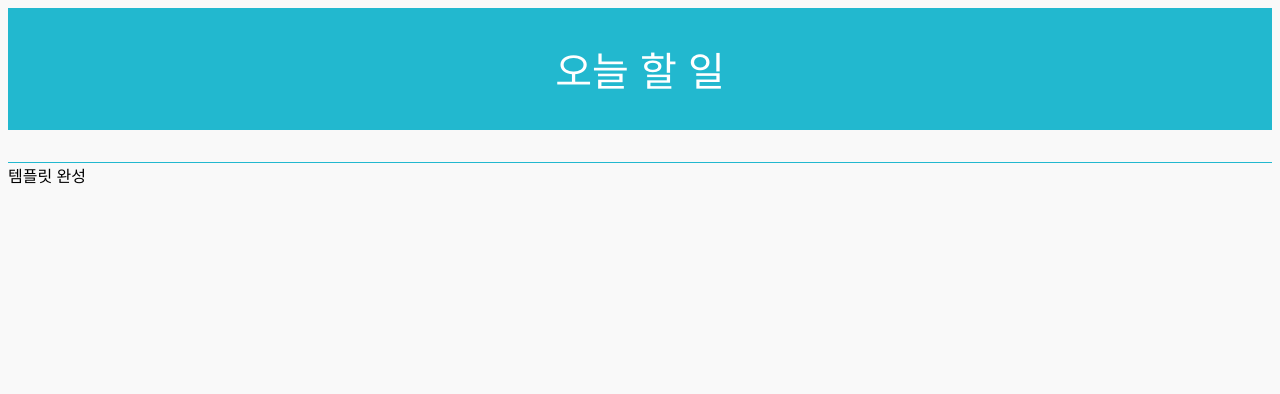
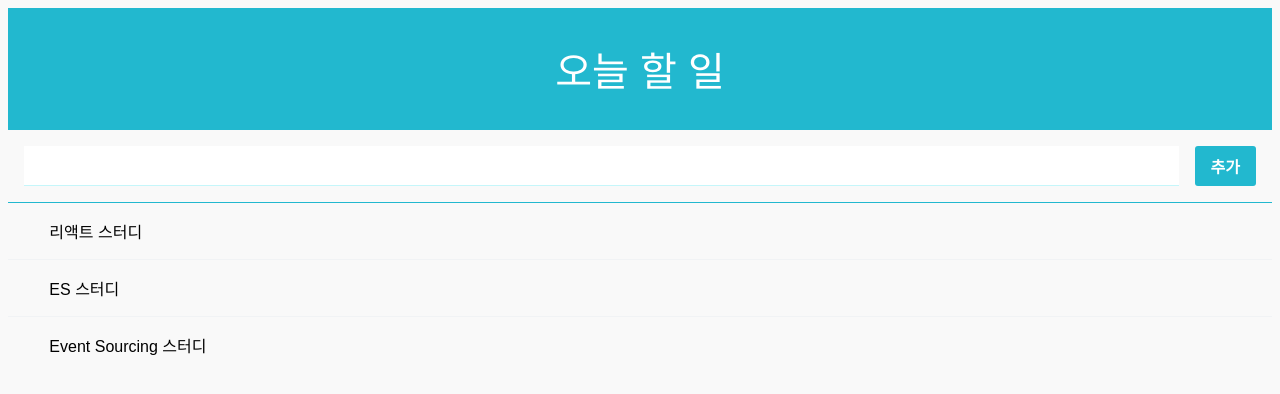
Before and after one commit to easywaldo/react-todo-list, a React (Create React App) app: page / in a window 1280 px wide. Shown: the top 394 px of the page. Built offline with nearby package versions, Linux system fonts and the light colour scheme.

Commit message:
컴포넌트 추가
TodoItemList
TodoItem

```diff
--- a/src/App.js
+++ b/src/App.js
@@ -1,13 +1,15 @@
 import React, { Component } from 'react';
 import TodoListTemplates from './components/TodoListTemplates';
+import Form from './components/form';
 import './index.css';
+import TodoItemList from './components/TodoItemList';
 
 class App extends Component {
   render() {
     return (
-      <TodoListTemplates>
-        템플릿 완성
-      </TodoListTemplates>
+    <TodoListTemplates form={<Form/>}>
+        <TodoItemList/>
+    </TodoListTemplates>
     );
   }
 }
--- /dev/null
+++ b/src/components/TodoItem.css
@@ -0,0 +1,48 @@
+.todo-item {
+    padding: 1rem;
+    display: flex;
+    align-items: center; /* 세로 가운데 정렬 */
+    cursor: pointer;
+    transition: all 0.15s;
+    user-select: none;
+  }
+
+  .todo-item:hover {
+    background: #e3fafc;
+  }
+
+  /* todo-item 에 마우스가 있을때만 .remove 보이기 */
+  .todo-item:hover .remove {
+    opacity: 1;
+  }
+
+  /* todo-item 사이에 윗 테두리 */
+  .todo-item + .todo-item {
+    border-top: 1px solid #f1f3f5;
+  }
+
+
+  .remove {
+    margin-right: 1rem;
+    color: #e64980;
+    font-weight: 600;
+    opacity: 0;
+  }
+
+  .todo-text {
+    flex: 1; /* 체크, 엑스를 제외한 공간 다 채우기 */
+    word-break: break-all;
+  }
+
+  .checked {
+    text-decoration: line-through;
+    color: #adb5bd;
+  }
+
+  .check-mark {
+    font-size: 1.5rem;
+    line-height: 1rem;
+    margin-left: 1rem;
+    color: #3bc9db;
+    font-weight: 800;
+  }
--- /dev/null
+++ b/src/components/TodoItem.js
@@ -0,0 +1,25 @@
+import React, { Component } from 'react';
+import './TodoItem.css';
+
+class TodoItem extends Component {
+    render() {
+        const { text, checked, id, onToggle, onRemove } = this.props;
+
+        return (
+            <div className="todo-item" onClick={() => onToggle(id)}>
+                <div className="remove" onClick={(e) => {
+                    e.stopPropagation();
+                    onRemove(id)}
+                }>&times;</div>
+            <div className={`todo-text ${checked && 'checked'}`}>
+                <div>{text}</div>
+            </div>
+            {
+                checked && (<div className="check-mark">✓</div>)
+            }
+            </div>
+        );
+    }
+}
+
+export default TodoItem;
--- /dev/null
+++ b/src/components/TodoItemList.js
@@ -0,0 +1,18 @@
+import React, { Component } from 'react'
+import TodoItem from './TodoItem';
+
+class TodoItemList extends Component {
+    render() {
+        const { todos, onToggle, onRemove } = this.props;
+
+        return (
+            <div>
+                <TodoItem text="리액트 스터디"/>
+                <TodoItem text="ES 스터디" />
+                <TodoItem text="Event Sourcing 스터디" />
+            </div>
+        );
+    }
+}
+
+export default TodoItemList;
--- /dev/null
+++ b/src/components/form.css
@@ -0,0 +1,28 @@
+.form {
+    display: flex;
+  }
+
+  .form input {
+    flex: 1; /* 버튼을 뺀 빈 공간을 모두 채워줍니다 */
+    font-size: 1.25rem;
+    outline: none;
+    border: none;
+    border-bottom: 1px solid #c5f6fa;
+  }
+
+  .create-button {
+    padding-top: 0.5rem;
+    padding-bottom: 0.5rem;
+    padding-left: 1rem;
+    padding-right: 1rem;
+    margin-left: 1rem;
+    background: #22b8cf;
+    border-radius: 3px;
+    color: white;
+    font-weight: 600;
+    cursor: pointer;
+  }
+
+  .create-button:hover {
+    background: #3bc9db;
+  }
--- /dev/null
+++ b/src/components/form.js
@@ -0,0 +1,15 @@
+import React from 'react';
+import './form.css';
+
+const Form = ({value, onChange, onCreate, onKeyPress}) => {
+    return (
+        <div className="form">
+            <input value={value} onChange={onChange} onKeyPress={onKeyPress} />
+            <div className="create-button" onClick={onCreate}>
+                추가
+            </div>
+        </div>
+    );
+};
+
+export default Form;
```
